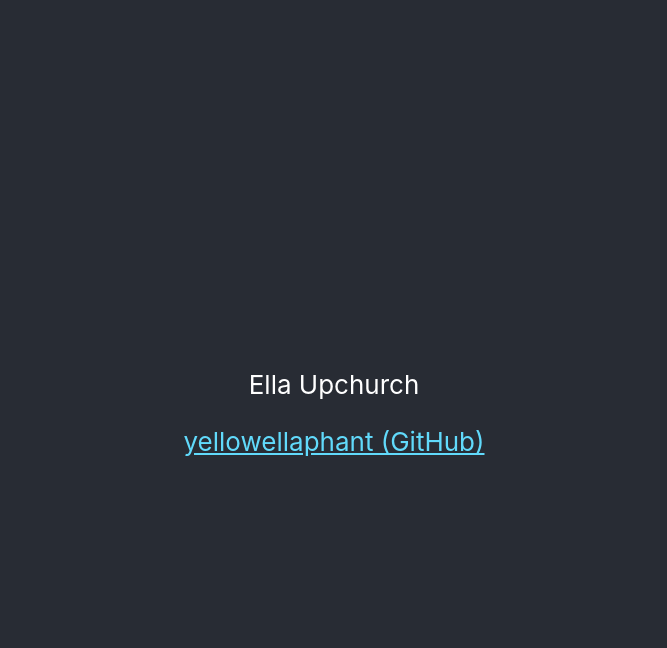
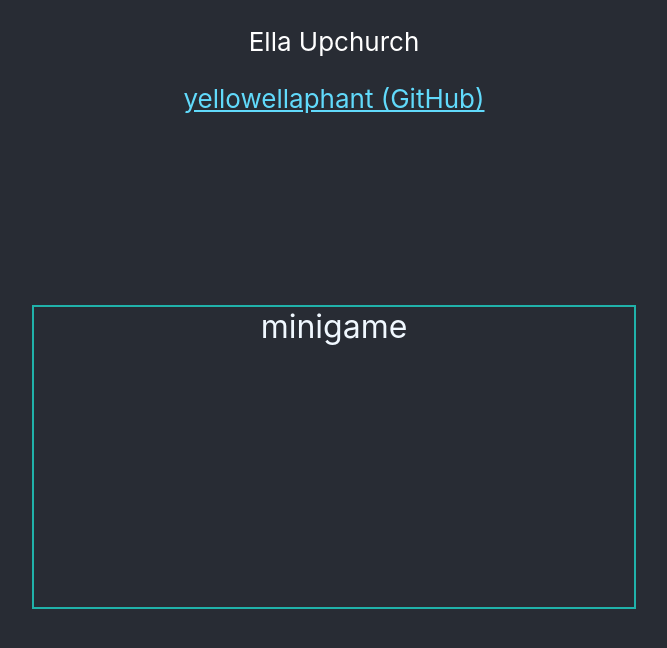
Before and after one commit to yellowellaphant/yellowellaphant.github.io, a React (Create React App) app: page / in a window 1280 px wide. Shown: the top 648 px of the page, without its empty margins (306-973 px from the left). Built offline with nearby package versions, Linux system fonts and the light colour scheme.

Commit message:
Add minigame function and styling

```diff
--- a/src/App.css
+++ b/src/App.css
@@ -36,3 +36,12 @@
     transform: rotate(360deg);
   }
 }
+
+.minigame-div {
+  width: 600px;
+  height: 300px;
+  border: 2px solid lightseagreen;
+  margin: auto;
+  color: aliceblue;
+  font-size: xx-large;
+}
--- a/src/App.js
+++ b/src/App.js
@@ -1,4 +1,4 @@
-//import logo from './logo.svg';
+import logo from './logo.svg';
 import './App.css';
 
 function App() {
@@ -17,9 +17,14 @@ function App() {
         >
           yellowellaphant (GitHub)
         </a>
+        <Minigame />
       </header>
     </div>
   );
 }
 
+function Minigame() {
+  return <div className='minigame-div'>minigame</div>;
+}
+
 export default App;
```
